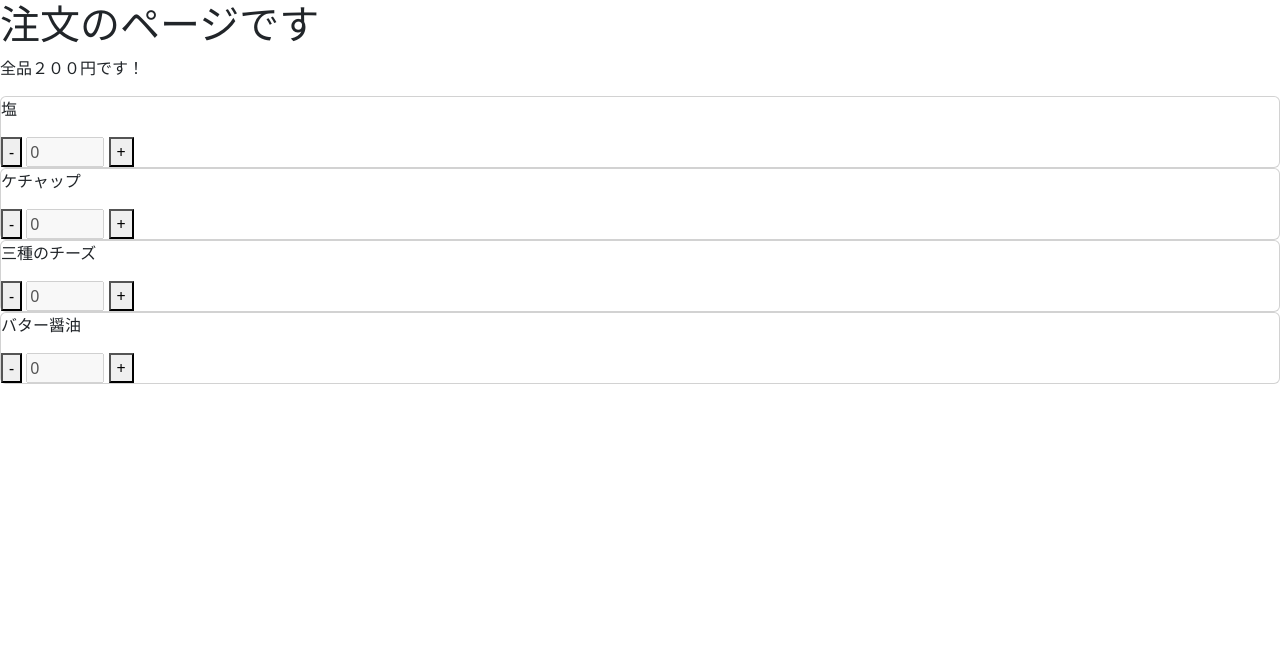
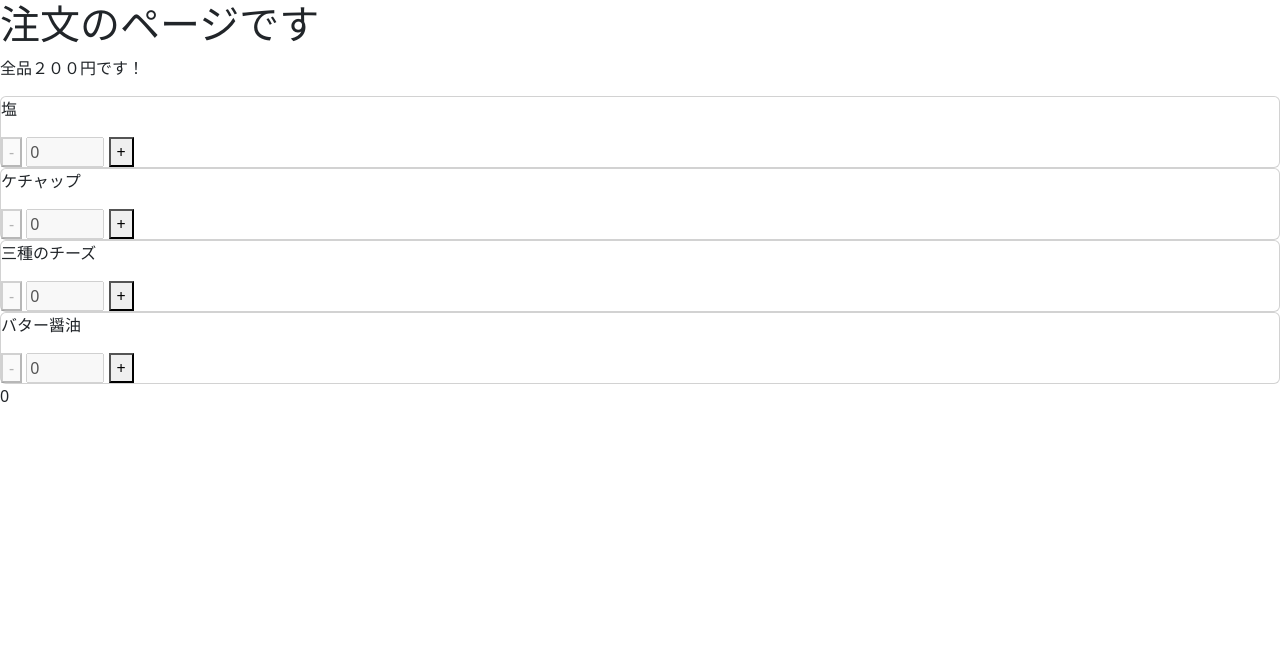
Before and after one commit to oithxs/mobile-order, a Flask app: page /order in a window 1280 px wide. Shown: the top 648 px of the page. Run offline with Flask 2, Linux system fonts and the light colour scheme.

Commit message:
選択した商品数の合計表示

```diff
--- a/static/js/orders.js
+++ b/static/js/orders.js
@@ -20,7 +20,9 @@
         let value = parseFloat(input.value);
         const min = parseFloat(input.min);
         const max = parseFloat(input.max);
-    const step = !isNaN(parseFloat(input.step)) ? parseFloat(input.step) : 1;
+        const step = !isNaN(parseFloat(input.step))
+            ? parseFloat(input.step)
+            : 1;
 
         value = (isNaN(value) ? 0 : value) + (increment ? step : -step);
 
@@ -96,3 +98,80 @@
         }
     });
 })();
+
+var salt_num = 0;
+var catsup_num = 0;
+var cheese_num = 0;
+var butter_num = 0;
+
+$("#salt_down").click(function () {
+    $("#salt_up").prop("disabled", false);
+    salt_num = Number($("#salt").val()) - 1;
+    if (salt_num === 0) {
+        $("#salt_down").prop("disabled", true);
+    }
+    $("#result").html(salt_num + catsup_num + cheese_num + butter_num);
+});
+
+$("#salt_up").click(function () {
+    $("#salt_down").prop("disabled", false);
+    salt_num = Number($("#salt").val()) + 1;
+    if (salt_num === 3) {
+        $("#salt_up").prop("disabled", true);
+    }
+    $("#result").html(salt_num + catsup_num + cheese_num + butter_num);
+});
+
+$("#catsup_down").click(function () {
+    $("#catsup_up").prop("disabled", false);
+    catsup_num = Number($("#catsup").val()) - 1;
+    if (catsup_num === 0) {
+        $("#catsup_down").prop("disabled", true);
+    }
+    $("#result").html(salt_num + catsup_num + cheese_num + butter_num);
+});
+
+$("#catsup_up").click(function () {
+    $("#catsup_down").prop("disabled", false);
+    catsup_num = Number($("#catsup").val()) + 1;
+    if (catsup_num === 3) {
+        $("#catsup_up").prop("disabled", true);
+    }
+    $("#result").html(salt_num + catsup_num + cheese_num + butter_num);
+});
+
+$("#cheese_down").click(function () {
+    $("#cheese_up").prop("disabled", false);
+    cheese_num = Number($("#cheese").val()) - 1;
+    if (cheese_num === 0) {
+        $("#cheese_down").prop("disabled", true);
+    }
+    $("#result").html(salt_num + catsup_num + cheese_num + butter_num);
+});
+
+$("#cheese_up").click(function () {
+    $("#cheese_down").prop("disabled", false);
+    cheese_num = Number($("#cheese").val()) + 1;
+    if (cheese_num === 3) {
+        $("#cheese_up").prop("disabled", true);
+    }
+    $("#result").html(salt_num + catsup_num + cheese_num + butter_num);
+});
+
+$("#butter_down").click(function () {
+    $("#butter_up").prop("disabled", false);
+    butter_num = Number($("#butter").val()) - 1;
+    if (butter_num === 0) {
+        $("#butter_down").prop("disabled", true);
+    }
+    $("#result").html(salt_num + catsup_num + cheese_num + butter_num);
+});
+
+$("#butter_up").click(function () {
+    $("#butter_down").prop("disabled", false);
+    butter_num = Number($("#butter").val()) + 1;
+    if (butter_num === 3) {
+        $("#butter_up").prop("disabled", true);
+    }
+    $("#result").html(salt_num + catsup_num + cheese_num + butter_num);
+});
--- a/templates/order.html
+++ b/templates/order.html
@@ -10,14 +10,14 @@
   <h1>注文のページです</h1>
   <p>全品２００円です！</p>
   {# inputタグのdisabledの挙動が怪しい場合、readonly属性に変更してみてください #}
-  <div class="card menu">
+  <div class="card menu mr-5">
     <p>塩</p>
     <div class="spin">
-      <button class="spin-minus">
+      <button id="salt_down" class="spin-minus" disabled="disabled">
         -
       </button>
-      <input type="number" class="spin-input" min="0" max="3" step="1" value="0" disabled="disabled">
-      <button class="spin-plus">
+      <input id="salt" type="number" class="spin-input" min="0" max="3" step="1" value="0" disabled="disabled">
+      <button id="salt_up" class="spin-plus">
         +
       </button>
     </div>
@@ -25,11 +25,11 @@
   <div class="card menu">
     <p>ケチャップ</p>
     <div class="spin">
-      <button class="spin-minus">
+      <button id="catsup_down" class="spin-minus" disabled="disabled">
         -
       </button>
-      <input type="number" class="spin-input" min="0" max="3" step="1" value="0" disabled="disabled">
-      <button class="spin-plus">
+      <input id="catsup" type="number" class="spin-input" min="0" max="3" step="1" value="0" disabled="disabled">
+      <button id="catsup_up" class="spin-plus">
         +
       </button>
     </div>
@@ -37,11 +37,11 @@
   <div class="card menu">
     <p>三種のチーズ</p>
     <div class="spin">
-      <button class="spin-minus">
+      <button id="cheese_down" class="spin-minus" disabled="disabled">
         -
       </button>
-      <input type="number" class="spin-input" min="0" max="3" step="1" value="0" disabled="disabled">
-      <button class="spin-plus">
+      <input id="cheese" type="number" class="spin-input" min="0" max="3" step="1" value="0" disabled="disabled">
+      <button id="cheese_up" class="spin-plus">
         +
       </button>
     </div>
@@ -49,14 +49,18 @@
   <div class="card menu">
     <p>バター醤油</p>
     <div class="spin">
-      <button class="spin-minus">
+      <button id="butter_down" class="spin-minus" disabled="disabled">
         -
       </button>
-      <input type="number" class="spin-input" min="0" max="3" step="1" value="0" disabled="disabled">
-      <button class="spin-plus">
+      <input id="butter" type="number" class="spin-input" min="0" max="3" step="1" value="0" disabled="disabled">
+      <button id="butter_up" class="spin-plus">
         +
       </button>
     </div>
+  </div>
+
+  <div id="result" class="result">
+    0
   </div>
 
 {%- endblock %}
```
Lines whose indentation alone changed are shown as unchanged.
